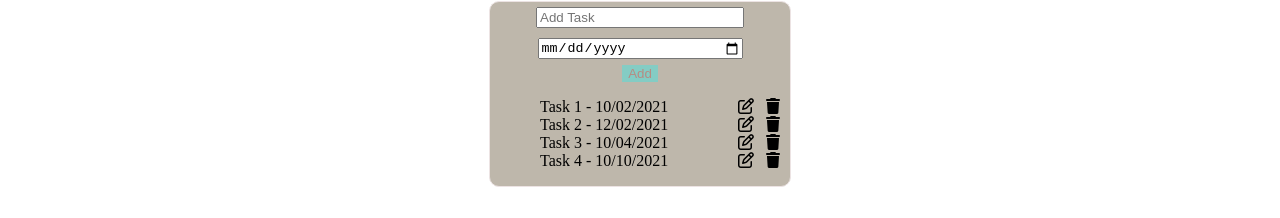
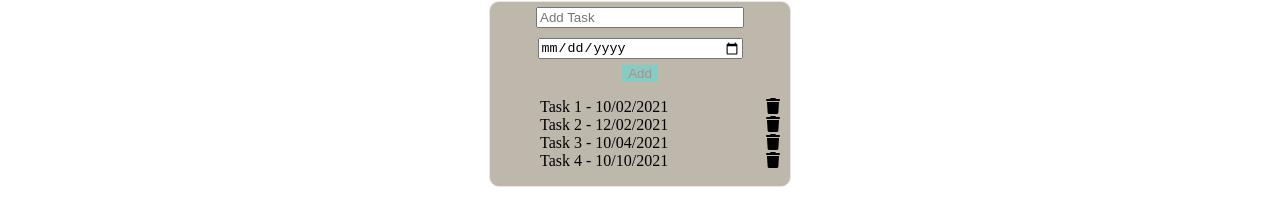
Before and after one commit to dswaraj105/angulat-todoapp, a plain HTML site: page index.html at #!/addtask in a window 1280 px wide. Shown: the part 111-329 px from the top of the page. Drawn offline with Linux system fonts and the light colour scheme.

Commit message:
small change

```diff
--- a/views/addTask.html
+++ b/views/addTask.html
@@ -31,7 +31,7 @@
       <li ng-repeat="task in tasks" class="task-li" >
         {{task.name}} - {{task.deadline}}
         <span class="delete" >
-          <i ng-click="editTask(task)" class="far fa-edit"></i> &nbsp;
+          <!-- <i ng-click="editTask(task)" class="far fa-edit"></i> &nbsp; -->
           <i ng-click="deleteTask(task)" class="fas fa-trash"></i>
         </span>
       </li>
```
